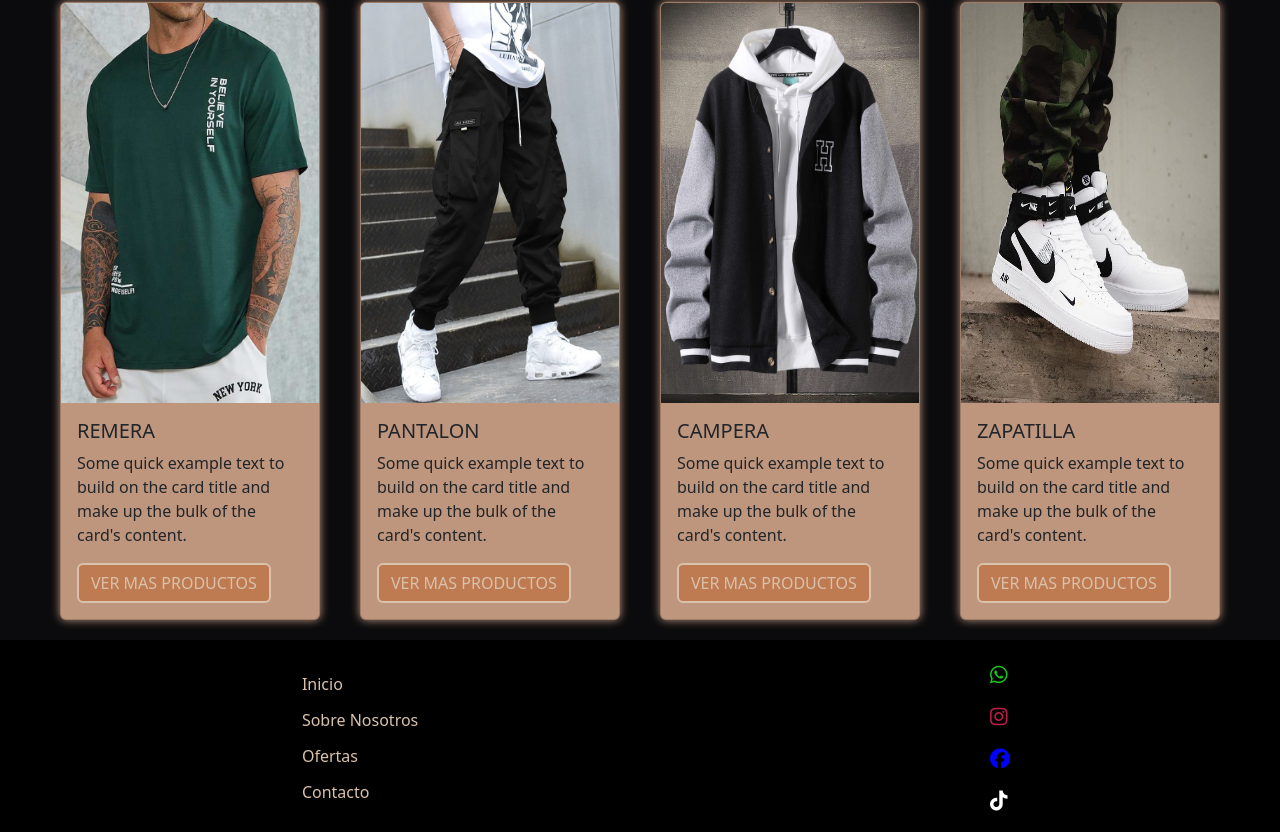
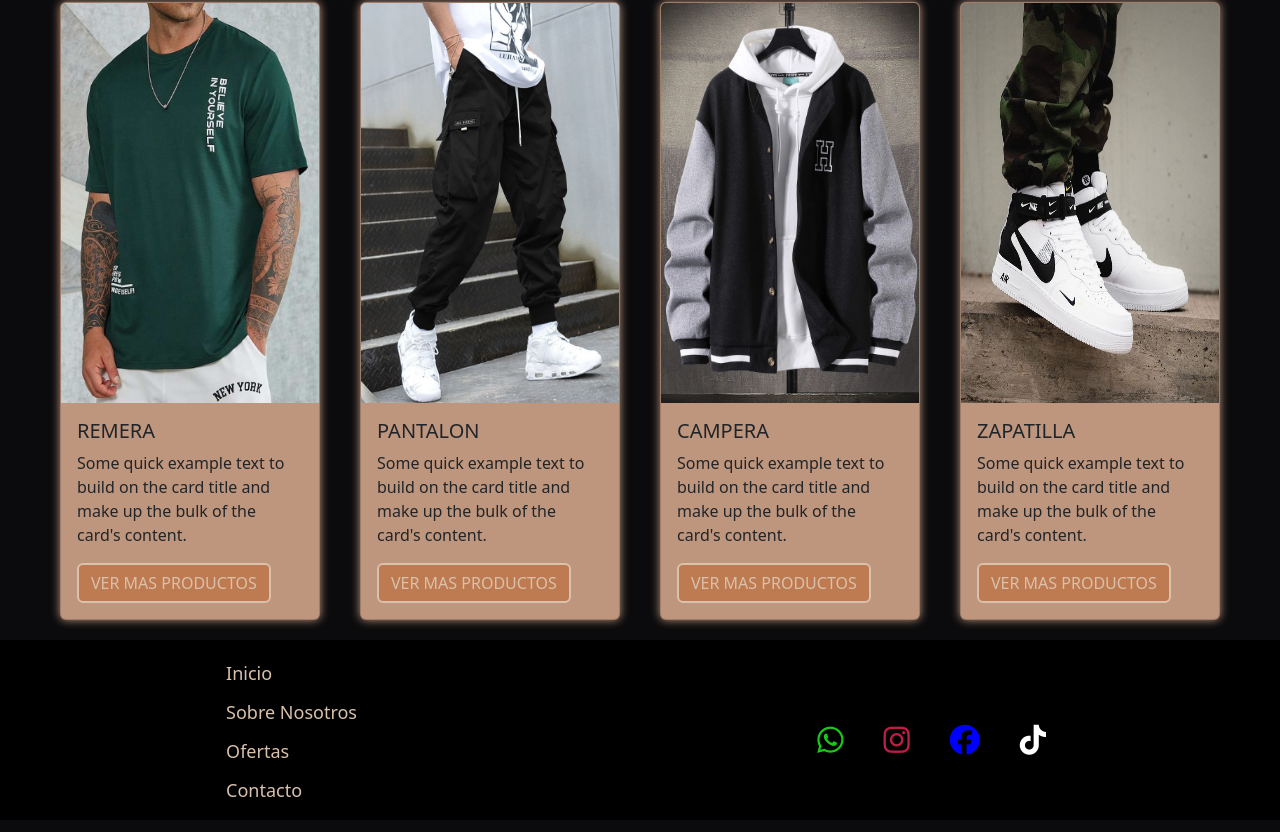
Before and after one commit to joelhuzuliak/tiendaRopa, a plain HTML site: page index.html in a window 1280 px wide. Shown: the part 2209-3041 px from the top of the page. Drawn offline with nearby package versions, Linux system fonts and the light colour scheme.

Commit message:
hice responsive el footer

```diff
--- a/style/index.css
+++ b/style/index.css
@@ -77,7 +77,7 @@
     padding-top: 30px;
     padding-bottom: 30px;
     color: #D9C1AB;
-    box-shadow: 0 0 10px #BE967E
+    box-shadow: 0 0 10px #BE967E;
 }
 
 .nosotros {
@@ -333,8 +333,46 @@ footer {
 }
 
 .fa-brands:hover {
+    box-shadow: 0 0 10px #BE967E;
     border-radius: 100%;
-    padding: 5px;
-    border: 1px solid #D9C1AB;
-    box-shadow: 0 0 10px #BE967E;
 }
+
+@media (min-width:500px) {
+
+    .navegacionFooter a {
+        font-size: 18px;
+    }
+
+    .contactoFooter a {
+        font-size: 25px;
+    }
+}
+
+@media (min-width:1024px) {
+
+    .contactoFooter {
+        display: flex;
+        justify-content: center;
+        align-items: center;
+        margin: 20px;
+    }
+
+    .contactoFooter li {
+        margin: 20px;
+    }
+
+    .contactoFooter a {
+        font-size: 30px;
+    }
+}
+
+@media (min-width:1900px) {
+
+    .navegacionFooter a {
+        font-size: 22px;
+    }
+
+    .contactoFooter a {
+        font-size: 35px;
+    }
+}
```
